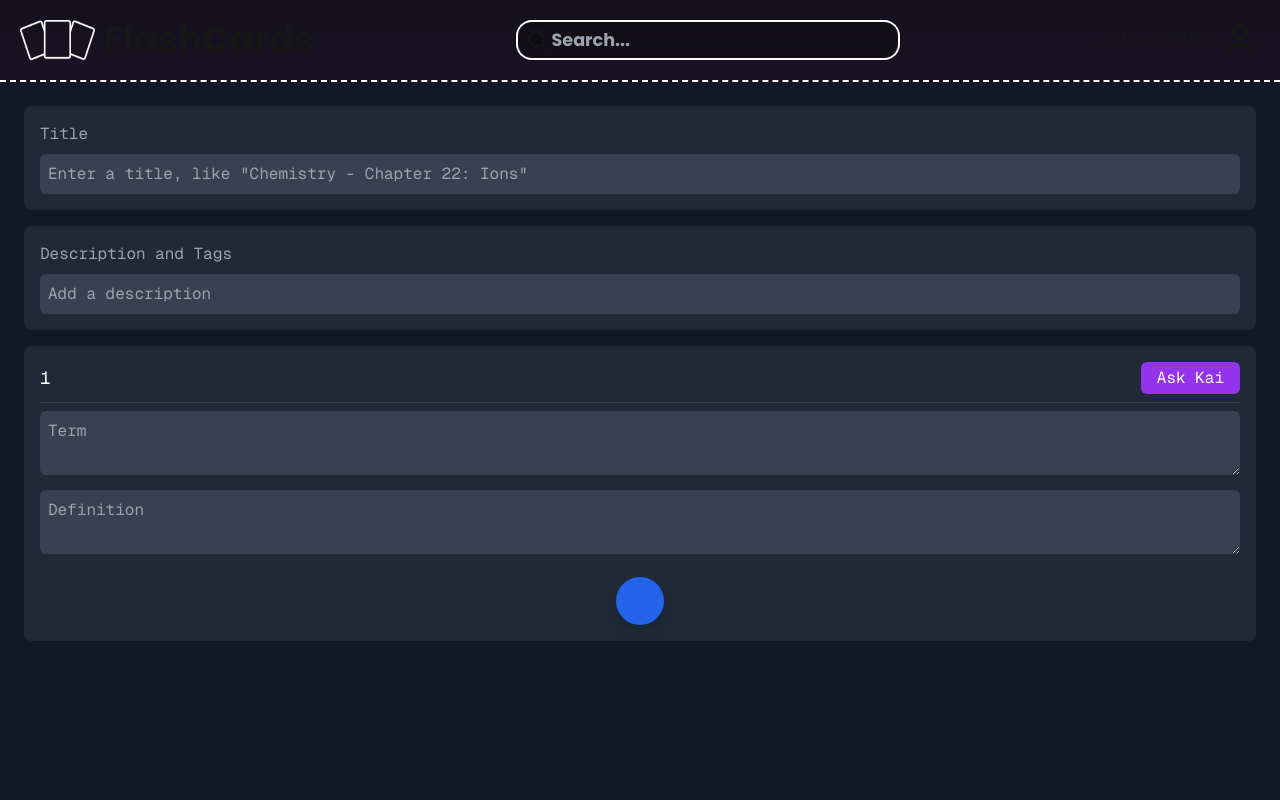
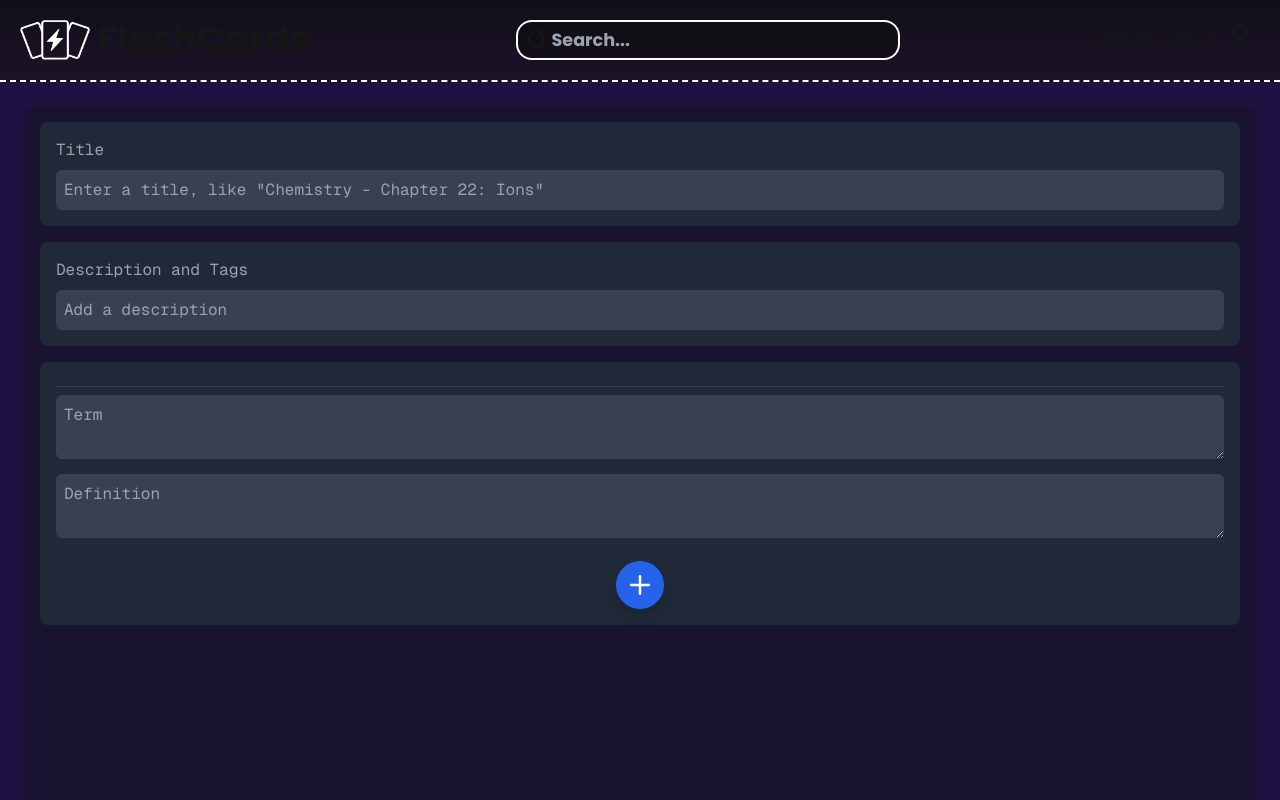
Before and after one commit to vojtiikxdd/flashcards_w, a Next.js app in the folder flashcards/: page /createNew in a window 1280 px wide. Shown: the top 800 px of the page. Built offline with nearby package versions, Linux system fonts and the light colour scheme.

Commit message:
changing the bg color of wapping div in createNewFlshcrd

```diff
--- a/flashcards/src/app/createNew/page.tsx
+++ b/flashcards/src/app/createNew/page.tsx
@@ -1,13 +1,13 @@
 "use client";
 import { useState } from "react";
-// import { FaPlus } from "lucide-react";
+import FlashcardEntry from "@/components/flashcardEntry";
 
 export default function FlashcardEditor() {
     const [title, setTitle] = useState("");
     const [description, setDescription] = useState("");
 
     return (
-    <div className="min-h-screen bg-gray-900 text-white p-6">
+        <div className="min-h-screen bg-[#1a1330] rounded-xl text-white m-6 p-4 ">
             {/* Title Input */}
             <div className="bg-gray-800 p-4 rounded-lg">
                 <label className="block text-gray-400 mb-2">Title</label>
@@ -32,32 +32,7 @@ export default function FlashcardEditor() {
                 />
             </div>
 
-
-
-      {/* Flashcard Entry */}
-      <div className="bg-gray-800 p-4 rounded-lg mt-4">
-        <div className="flex justify-between items-center">
-          <span className="text-lg">1</span>
-          <button className="bg-purple-600 px-4 py-1 rounded-md">Ask Kai</button>
-        </div>
-        <div className="border-t border-gray-700 mt-2 pt-2">
-          <textarea
-            placeholder="Term"
-            className="w-full bg-gray-700 p-2 rounded-md text-white"
-          ></textarea>
-          <textarea
-            placeholder="Definition"
-            className="w-full bg-gray-700 p-2 rounded-md text-white mt-2"
-          ></textarea>
-        </div>
-
-           {/* Kulaté tlačítko s plusem */}
-      <div className="flex justify-center mt-4">
-        <button className="w-12 h-12 bg-blue-600 hover:bg-blue-700 text-white rounded-full flex items-center justify-center shadow-lg">
-        {/* <FaPlus size={20} /> */}
-        </button>
-      </div>
-      </div>
+            <FlashcardEntry />
         </div>
     );
 }
--- a/flashcards/src/app/home.tsx
+++ b/flashcards/src/app/home.tsx
@@ -6,14 +6,14 @@ import { Plus } from "lucide-react";
 export default function Home({ user }: { user: User | string }) {
     const session = typeof user === 'object';
 
-    if(typeof user === 'object') console.log(user.nickname);
+    if(typeof user === 'object') console.log(user.nickname); // udefined????
 
     return (
         <main className="flex flex-1 flex-col">
             {session ? (
                 <div className="flex flex-col w-full absolute top-1/3 left-1/2 -translate-y-1/2 -translate-x-1/2 m-auto justify-center items-center">
                     <p className="text-[#fff] text-4xl font-medium relative">
-                        Welcome back, {user.nickname} <span className="bg-clip-text from-[#5e25da] to-[#da25d4] bg-gradient-to-r text-transparent font-bold duration-200 transition-all ease-in-out">{user.nickname}</span>! <br />Wanna study sum?
+                        Welcome back, {user.nickname} <span className="bg-clip-text from-[#256dda] to-[#bc25da] bg-gradient-to-r text-transparent font-bold duration-200 transition-all ease-in-out italic">{user.nickname}name</span>! <br />Wanna study sum?
                     </p>
                     <div className="flex flex-row mt-8 ml-12 self-start ">
                         <Link href={"/createNew"} className="flex flex-row items-center bg-[#2592da] text-[#fff] text-lg px-2 py-1 rounded-3xl duration-200 transition-all ease-in-out hover:bg-[#0874bd]">
--- a/flashcards/src/app/layout.tsx
+++ b/flashcards/src/app/layout.tsx
@@ -1,5 +1,5 @@
 import type { Metadata } from "next";
-import { Geist_Mono, Poppins, JetBrains_Mono } from "next/font/google";
+import { Geist_Mono, Poppins } from "next/font/google";
 import "./globals.css";
 import { Copyright, User } from "lucide-react";
 import { Search } from "lucide-react";
@@ -22,6 +22,11 @@ export const metadata: Metadata = {
     description: "Generated by create next app",
 };
 
+// should be in a separate file
+const handleSeach = () => {
+    console.log("searching...");
+}
+
 export default function RootLayout({
     children,
 }: Readonly<{
@@ -29,11 +34,11 @@ export default function RootLayout({
 }>) {
     return (
         <html lang="en">
-      <body className={`${geistMono.className} min-h-screen flex flex-col antialiased relative h-full w-full bg-[#211b3d]`}>
+            <body className={`${geistMono.className} min-h-screen flex flex-col antialiased relative h-full w-full bg-[#1f1242]`}>
                 {/*<div className="pointer-events-none absolute inset-0 bg-[#25153d] bg-[size:20px_20px] opacity-50 blur-[100px]"></div>*/}
                 <nav className={` ${poppins.className} p-5 flex flex-row justify-between border-b-2 border-dashed border-white bg-gradient-to-b from-[#130f1a] to-[#1a1327] font-bold`}>
                     <Link href={"/"} className="flex gap-x-2 cursor-pointer w-fit h-10 text-2xl">
-            <Image src="/logo.png" alt="idk" width={75} height={350} />
+                        <Image src="/newLogo-remade.png" alt="idk" width={70} height={50} />
                         <h1 className="font-[Poppins] text-4xl">FlashCards</h1>
                     </Link>
                     <div className="flex flex-row justify-between w-[60%]">
--- a/flashcards/src/app/login/login.tsx
+++ b/flashcards/src/app/login/login.tsx
@@ -55,13 +55,13 @@ export default function Login() {
             <form onSubmit={handleSubmit} className="flex flex-col ">
                 <div className="mt-1">
                     {register && (
-                        <Input label="nickname" onValueChange={setNickname} name="nickname" id="nickInput" />
+                        <Input label="nickname" isSearch={false} onValueChange={setNickname} name="nickname" id="nickInput" />
                     )}
                 </div>
-                <Input type="email" label="email" onValueChange={setEmail} name="email" id="emailInput" />
-                <Input type="password" label="password" onValueChange={setPassword} name="password" id="pswdInput" />
+                <Input type="email" label="email" isSearch={false} onValueChange={setEmail} name="email" id="emailInput" />
+                <Input type="password" label="password" isSearch={false} onValueChange={setPassword} name="password" id="pswdInput" />
                 {register && (
-                    <Input type="password" label="confirm" name="confirmPassword" id="confirmPswdInput" />
+                    <Input type="password" label="confirm" isSearch={false} name="confirmPassword" id="confirmPswdInput" />
                 )}
 
                 <div className="mx-auto flex flex-row cursor-pointer relative items-center justify-between labelMovement">
--- /dev/null
+++ b/flashcards/src/components/flashcardEntry.tsx
@@ -0,0 +1,26 @@
+import { Plus } from "lucide-react";
+
+export default function FlashcardEntry() {
+    return (
+        <div className="bg-gray-800 p-4 rounded-lg mt-4">
+            <div className="border-t border-gray-700 mt-2 pt-2">
+                <textarea
+                    placeholder="Term"
+                    className="w-full bg-gray-700 p-2 rounded-md text-white"
+                ></textarea>
+                <textarea
+                    placeholder="Definition"
+                    className="w-full bg-gray-700 p-2 rounded-md text-white mt-2"
+                ></textarea>
+            </div>
+
+            {/* Kulaté tlačítko s plusem */}
+
+            <div className="flex justify-center mt-4">
+                <button className="w-12 h-12 bg-blue-600 hover:bg-blue-700 text-white rounded-full flex items-center justify-center shadow-lg">
+                    <Plus size={30} />
+                </button>
+            </div>
+        </div>
+    );
+}
--- a/flashcards/src/components/input.tsx
+++ b/flashcards/src/components/input.tsx
@@ -4,10 +4,12 @@ import { useState } from "react";
 import { Eye } from "lucide-react";
 import { EyeOff } from "lucide-react";
 import { Info } from "lucide-react";
+import { Search } from "lucide-react";
 
 type InputProps = {
     label: string;
     onValueChange?: (value: string) => void;
+    isSearch: boolean;
 } & React.InputHTMLAttributes<HTMLInputElement>;
 
 export function Input({ label, onValueChange, ...props }: InputProps) {
@@ -20,6 +22,12 @@ export function Input({ label, onValueChange, ...props }: InputProps) {
             {props.name === "password" && (
                 <div className="absolute z-50 left-[135px] top-[24px] cursor-pointer infoBox">
                     <Info />
+                </div>
+            )}
+
+            {props.isSearch === true && (
+                <div >
+                    <Search className="border-none border-transparent" />
                 </div>
             )}
 
```
Also changed, not shown: flashcards/public/newLogo-remade.png (added), 1 other file (tests, documents, lock files or other folders). Lines whose indentation alone changed are shown as unchanged.
